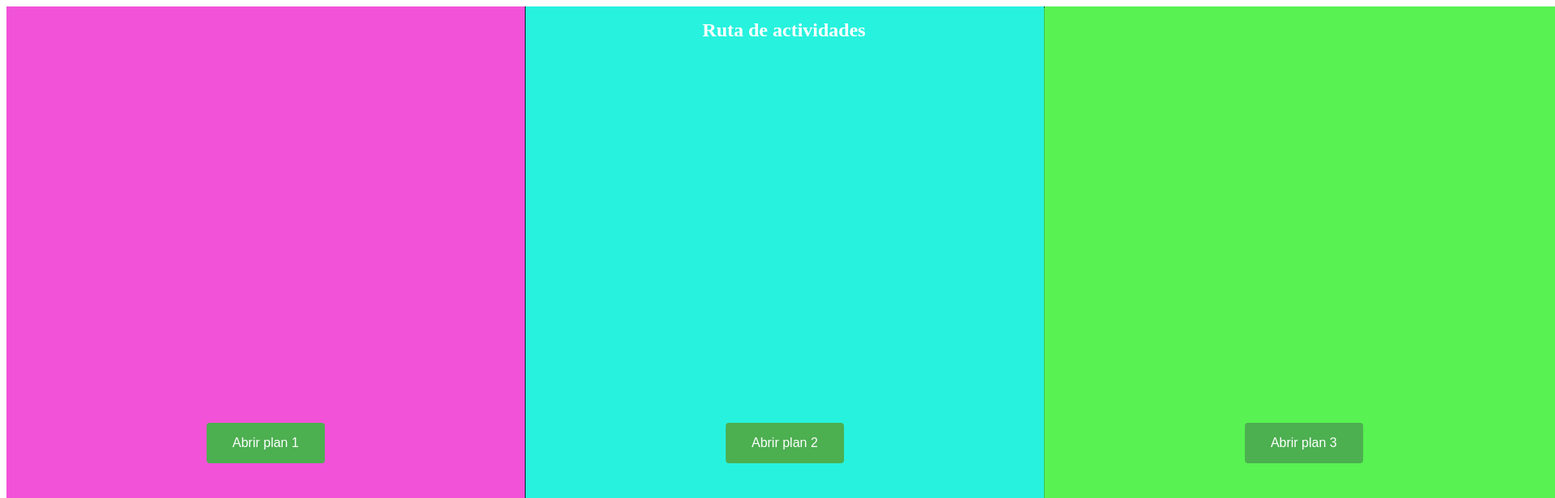
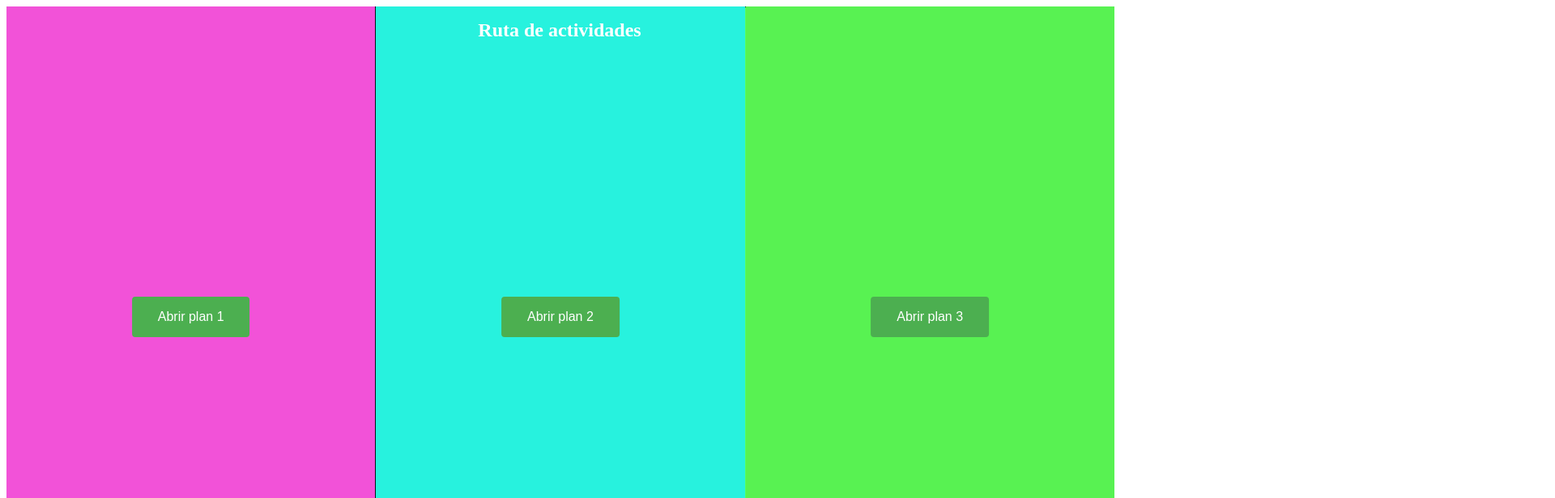
Before and after one commit to claubaldman/claubaldman.github.io, a plain HTML site: page index.html in a window 1280 px wide. Shown: the top 616 px of the page at 81% size, 1920 px wide, since content can reach past the window. Drawn offline with Linux system fonts and the light colour scheme.

Commit message:
Update estilos.css

```diff
--- a/estilos.css
+++ b/estilos.css
@@ -1,7 +1,7 @@
 .container {
   position: relative;
-  width: 1920px;
-  height: 1080px;
+  width: 1366px;
+  height: 768px;
 }
 
 .container img {
```
